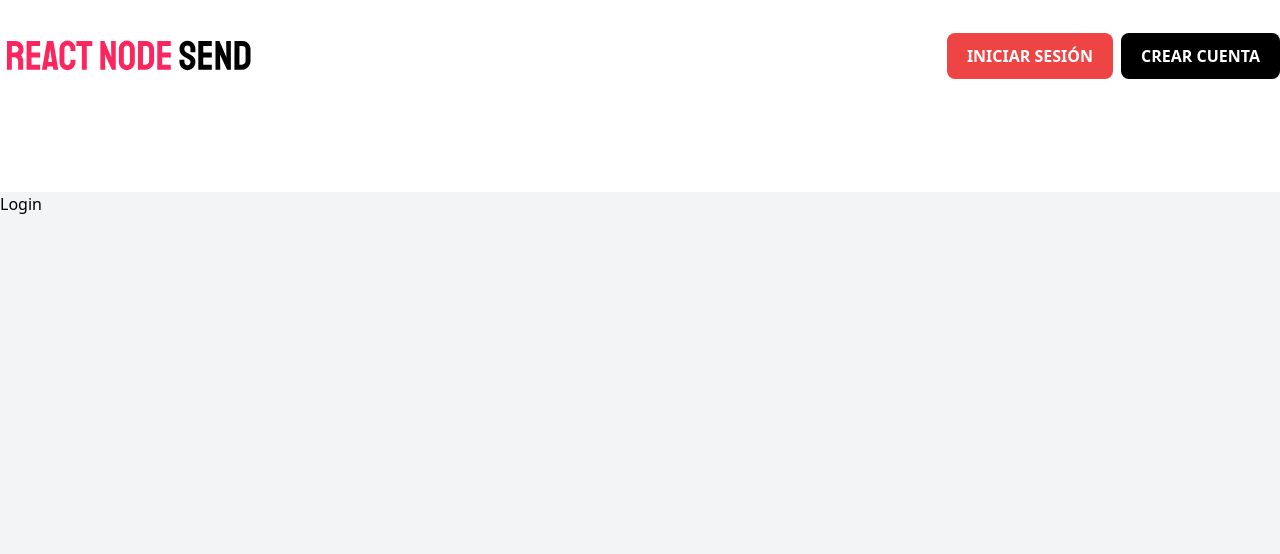
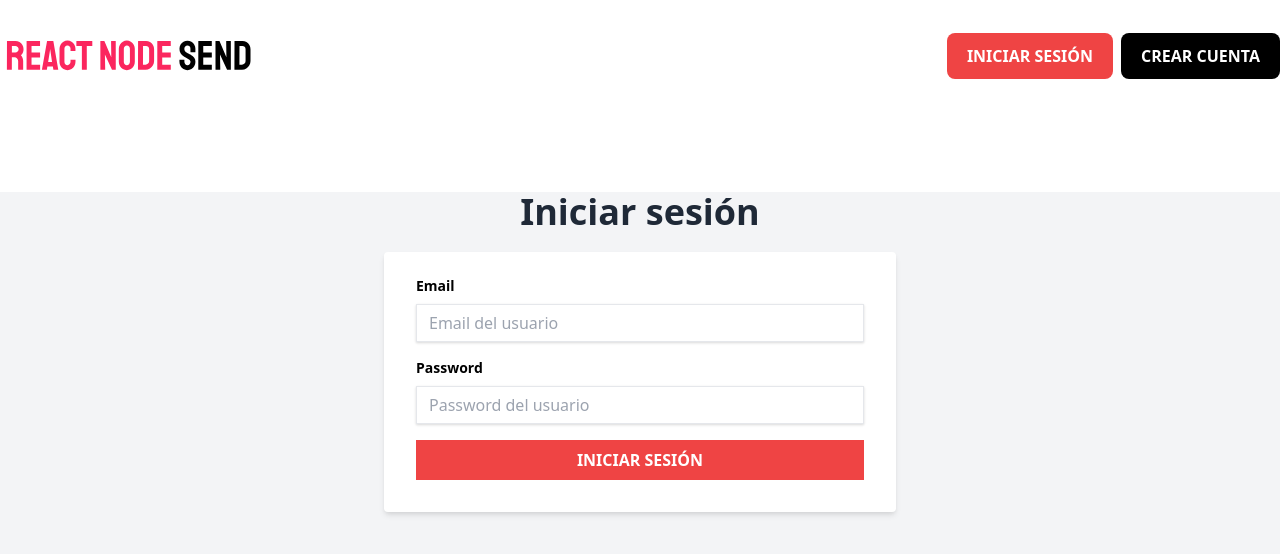
Before and after one commit to Erickowski/NodeSend_frontend, a Next.js app: page /login in a window 1280 px wide. Shown: the top 554 px of the page. Built offline with nearby package versions, Linux system fonts and the light colour scheme.

Commit message:
Diseño y validacion en login

```diff
--- a/pages/login.jsx
+++ b/pages/login.jsx
@@ -1,9 +1,94 @@
+import { useFormik } from "formik";
+import * as Yup from "yup";
+
 import Layout from "../components/Layout";
 
 export default function Login() {
+  // Formulario y validación con formik y yup
+  const formik = useFormik({
+    initialValues: {
+      email: "",
+      password: "",
+    },
+    validationSchema: Yup.object({
+      email: Yup.string()
+        .email("El email no es válido")
+        .required("El email es obligatorio"),
+      password: Yup.string().required("El password no puede ir vacio"),
+    }),
+    onSubmit: (valores) => {
+      console.log(valores);
+    },
+  });
+
   return (
     <Layout>
-      <h1>Login</h1>
+      <div className="md:w-4/5 xl:w-3/5 mx-auto mb-32">
+        <h2 className="text-4xl font-sans font-bold text-gray-800 text-center my-4">
+          Iniciar sesión
+        </h2>
+        <div className="flex justify-center mt-5">
+          <div className="w-full max-w-lg">
+            <form
+              action=""
+              className="bg-white rounded shadow-md px-8 pt-6 pb-8 mb-4"
+              onSubmit={formik.handleSubmit}
+            >
+              <div className="mb-4">
+                <label
+                  htmlFor="email"
+                  className="block text-black text-sm font-bold mb-2"
+                >
+                  Email
+                </label>
+                <input
+                  type="text"
+                  className="shadow appearance-none border w-full py-2 px-3 text-gray-700 leading-tight focus:outline-none focus:shadow-outline"
+                  id="email"
+                  placeholder="Email del usuario"
+                  value={formik.values.email}
+                  onChange={formik.handleChange}
+                  onBlur={formik.handleBlur}
+                />
+                {formik.touched.email && formik.errors.email && (
+                  <div className="my-2 bg-gray-200 border-l-4 border-red-500 text-red-700 p-4">
+                    <p className="font-bold">Error</p>
+                    <p>{formik.errors.email}</p>
+                  </div>
+                )}
+              </div>
+              <div className="mb-4">
+                <label
+                  htmlFor="password"
+                  className="block text-black text-sm font-bold mb-2"
+                >
+                  Password
+                </label>
+                <input
+                  type="password"
+                  className="shadow appearance-none border w-full py-2 px-3 text-gray-700 leading-tight focus:outline-none focus:shadow-outline"
+                  id="password"
+                  placeholder="Password del usuario"
+                  value={formik.values.password}
+                  onChange={formik.handleChange}
+                  onBlur={formik.handleBlur}
+                />
+                {formik.touched.password && formik.errors.password && (
+                  <div className="my-2 bg-gray-200 border-l-4 border-red-500 text-red-700 p-4">
+                    <p className="font-bold">Error</p>
+                    <p>{formik.errors.password}</p>
+                  </div>
+                )}
+              </div>
+              <input
+                type="submit"
+                className="bg-red-500 hover:bg-gray-900 w-full p-2 text-white uppercase font-bold"
+                value="Iniciar sesión"
+              />
+            </form>
+          </div>
+        </div>
+      </div>
     </Layout>
   );
 }
```
